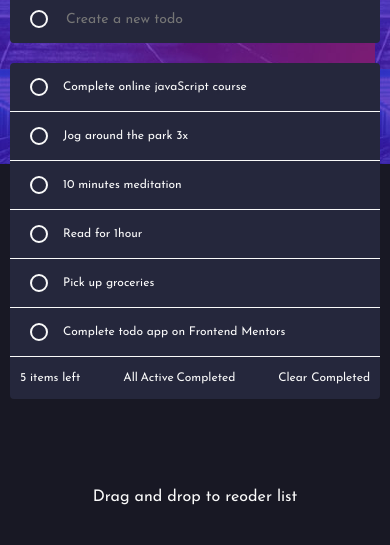
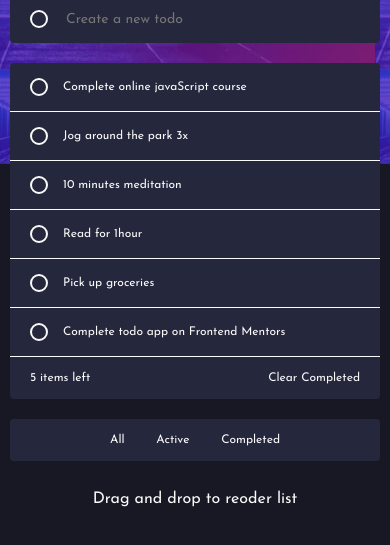
Before and after one commit to LeezeeUwakwe/Todo, a plain HTML site: page index.html in a window 390 px wide. Shown: the part 131-676 px from the top of the page. Drawn offline with Linux system fonts and the light colour scheme.

Commit message:
First Todo list

```diff
--- a/assets/main.css
+++ b/assets/main.css
@@ -79,12 +79,15 @@ input[type="text"] {
     color: hsl(0, 0%, 98%);
     font-size: 12px;
     justify-content: space-between;
-    padding: 15px 10px;
+    padding: 15px 20px;
 }
 .all {
     width: 32%;
     display: flex;
     justify-content: space-between;
+}
+.base-2 {
+    display: none;
 }
 .block {
     display: block;
@@ -106,7 +109,25 @@ input[type="text"] {
     }
     .wrapper {
         width: 100%;
-        padding: 50px 10px;
+        padding: 50px 10px 20px 10px;
+    }
+    .last {
+        margin-top: 30px;
+    }
+    .all {
+        display: none;
+    }
+    .base-2 {
+        display: flex;
+        margin: 0 10px;
+        color: hsl(0, 0%, 98%);
+        font-size: 12px;
+        justify-content: space-between;
+        padding: 15px 100px;
+        background-color: #25273C;
+        border-radius: 4px;
+
+
     }
 
 
@@ -121,4 +142,5 @@ input[type="text"] {
 
 
 
+
 }
--- a/index.html
+++ b/index.html
@@ -69,6 +69,12 @@
                    </div>
                </div>
             </div>
+            <div class="base-2">
+                <p>All</p>
+                <p>Active</p>
+                <p>Completed</p>
+
+               </div>
             <p class="last">Drag and drop to reoder list</p>
         </section>
     </div>
```
